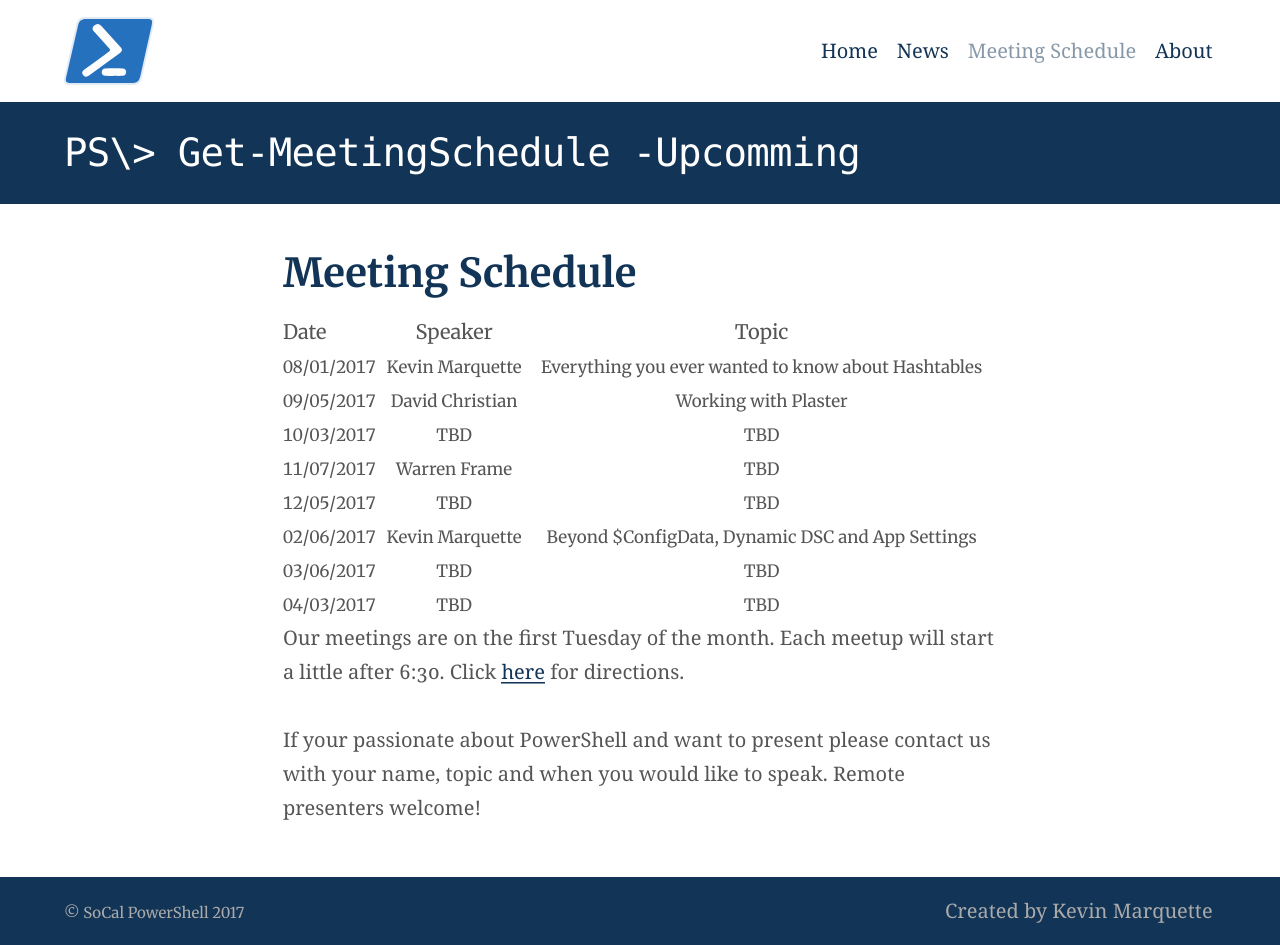
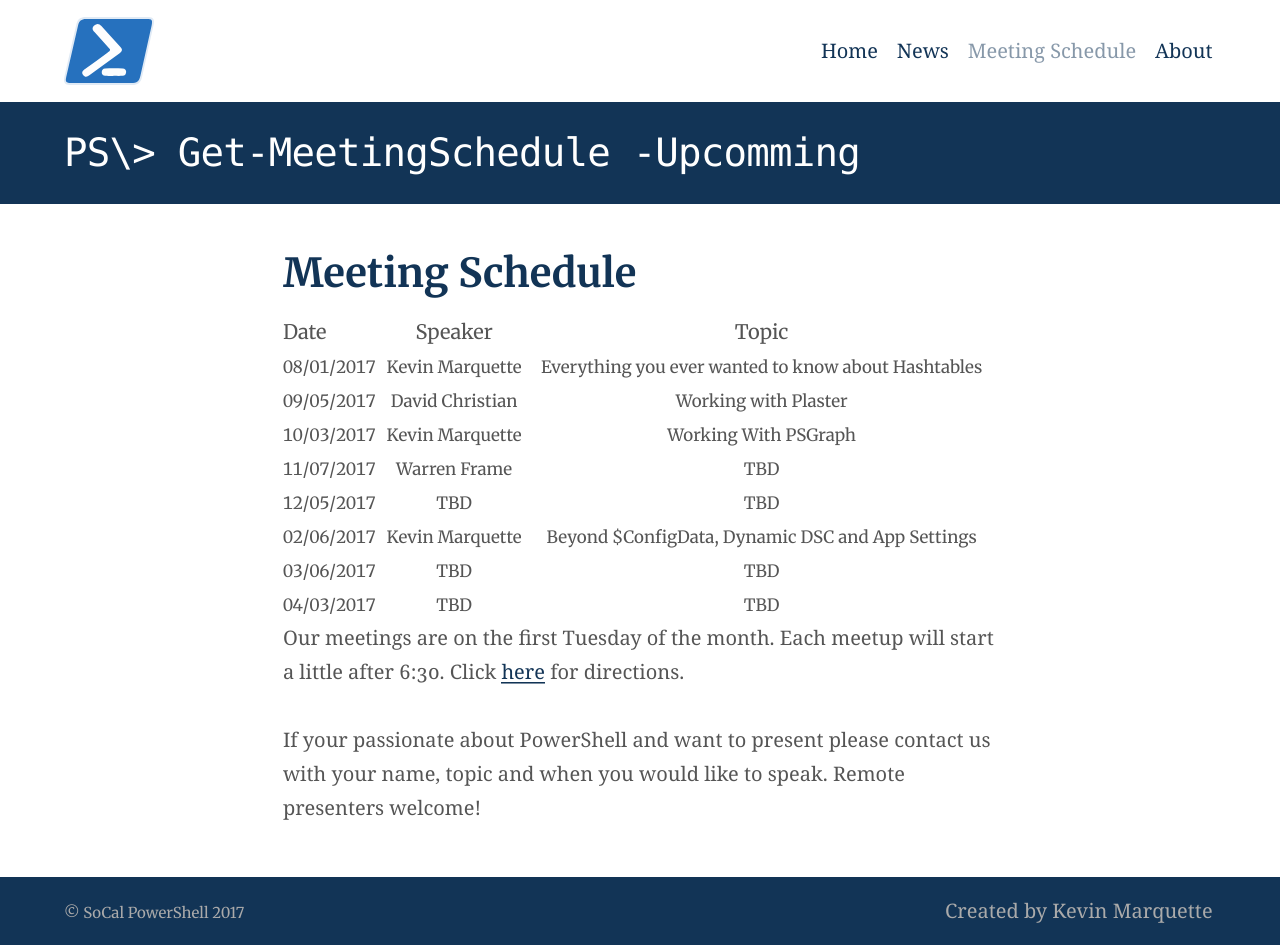
Before and after one commit to SoCalPowerShell/SoCalPowerShell.github.io, a Jekyll site: the page built from schedule.md, in a window 1280 px wide. Built offline with Jekyll 4.4.1, drawn with Linux system fonts in a browser that asks for light colours.

Commit message:
Updated schedule

```diff
--- a/schedule.md
+++ b/schedule.md
@@ -4,12 +4,12 @@ feature_text: Get-MeetingSchedule -Upcomming
 description: Upcomming meeting schedule
 ---
 
-|    Date    |     Speaker     |                        Topic                        |
+| Date       |     Speaker     |                        Topic                        |
 |------------|:---------------:|:---------------------------------------------------:|
 | 08/01/2017 | Kevin Marquette | Everything you ever wanted to know about Hashtables |
 | 09/05/2017 | David Christian |                 Working with Plaster                |
-| 10/03/2017 |       TBD       |                         TBD                         |
-| 11/07/2017 | Warren Frame    |                         TBD                         |
+| 10/03/2017 | Kevin Marquette |                 Working With PSGraph                |
+| 11/07/2017 |   Warren Frame  |                         TBD                         |
 | 12/05/2017 |       TBD       |                         TBD                         |
 | 02/06/2017 | Kevin Marquette |   Beyond $ConfigData, Dynamic DSC and App Settings  |
 | 03/06/2017 |       TBD       |                         TBD                         |
```
